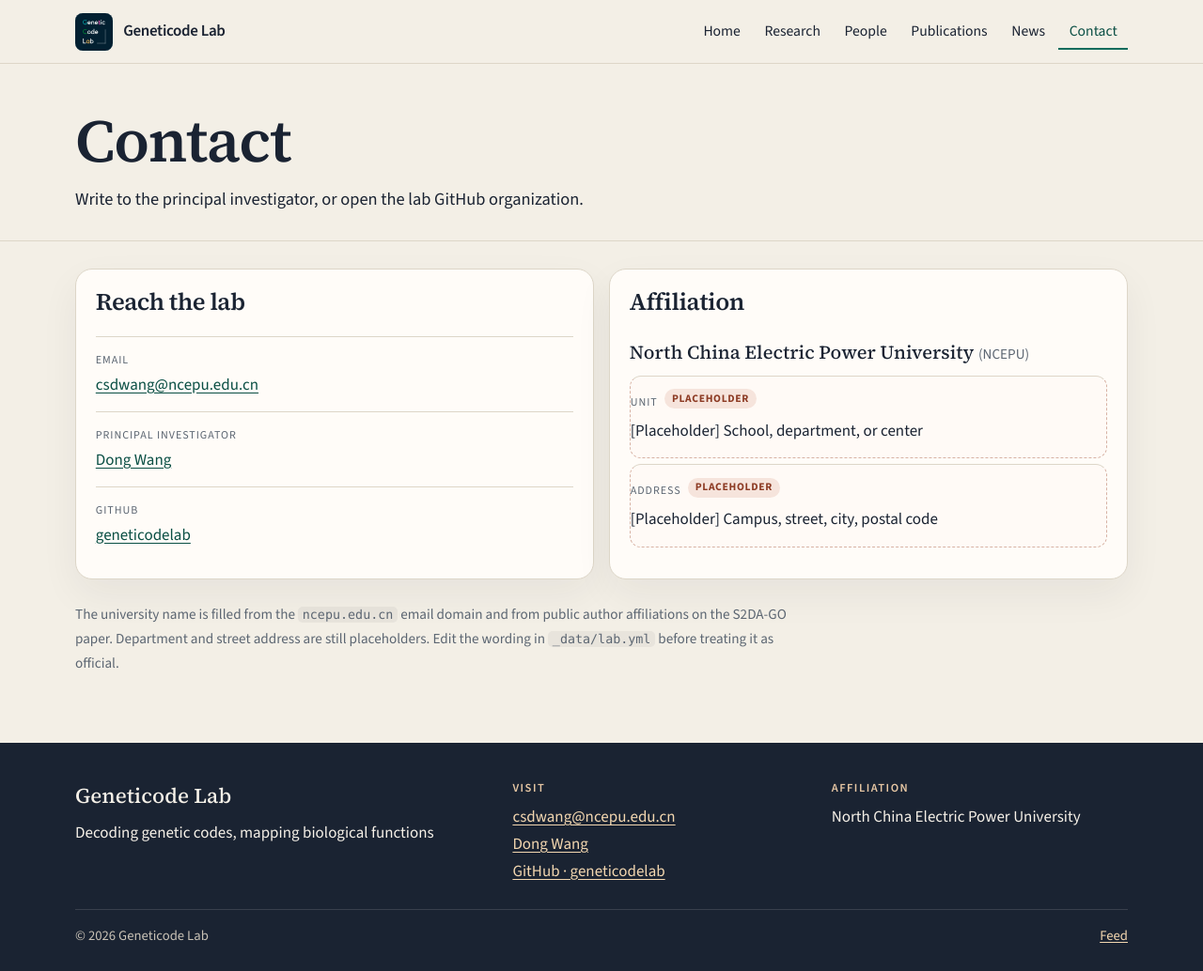
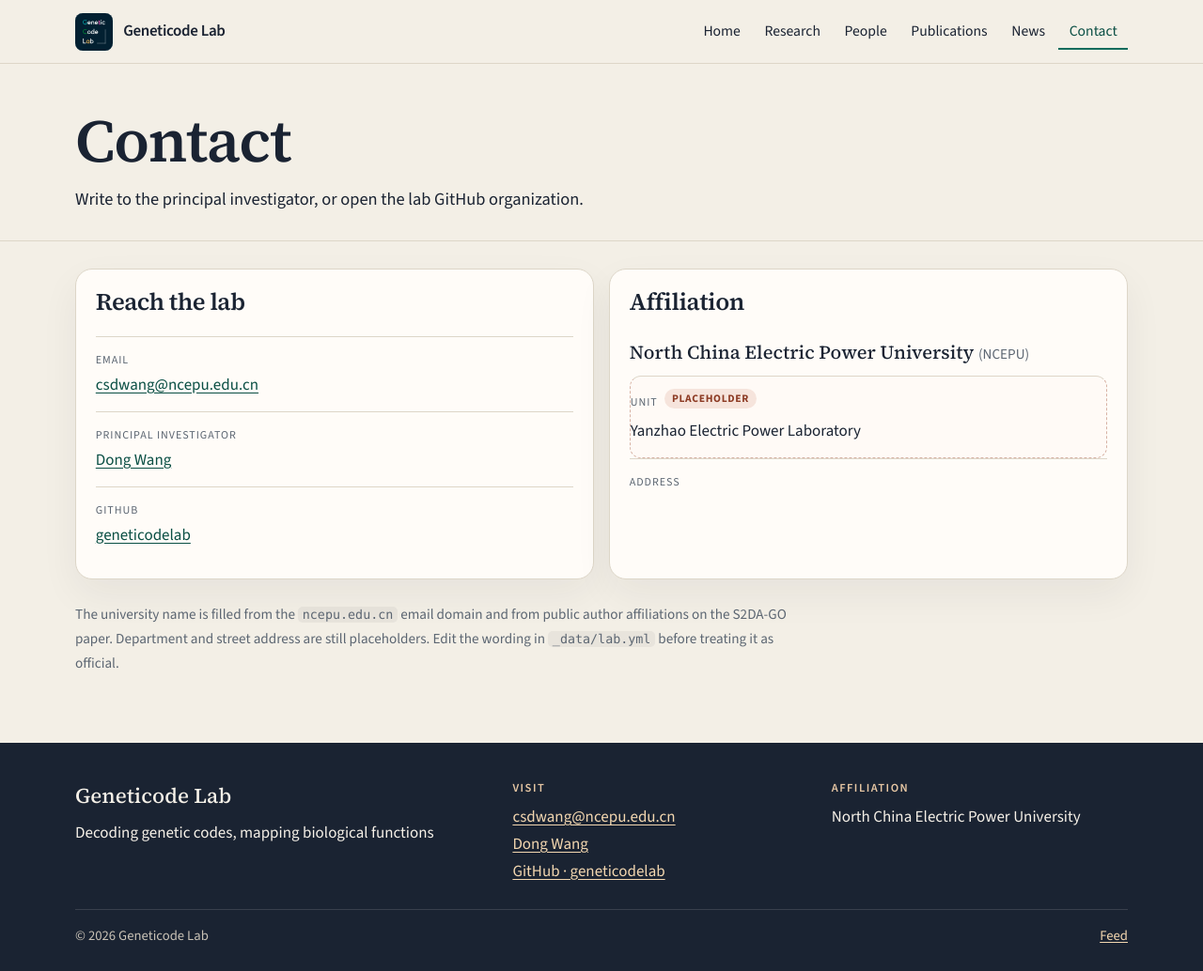
Before and after one commit to geneticodelab/index, a Jekyll site: the page built from contact.md, in a window 1280 px wide and 1034 px high. Shown: the whole window at 94% size. Built offline with Jekyll 4.4.1, drawn with Linux system fonts in a browser that asks for light colours.

Commit message:
Update lab.yml

```diff
--- a/_data/lab.yml
+++ b/_data/lab.yml
@@ -17,10 +17,12 @@ pi_site: https://dwang.net
 affiliation:
   name_en: North China Electric Power University
   short: NCEPU
-  unit_en: "[Placeholder] School, department, or center"
+  unit_en: Department of Computer
   unit_placeholder: true
-  address_en: "[Placeholder] Campus, street, city, postal code"
-  address_placeholder: true
+  unit_en: Yanzhao Electric Power Laboratory
+  unit_placeholder: true
+  # address_en: "[Placeholder] Campus, street, city, postal code"
+  # address_placeholder: true
 
 intro_en: >-
   Geneticode Lab develops computational methods that read biological function
```
